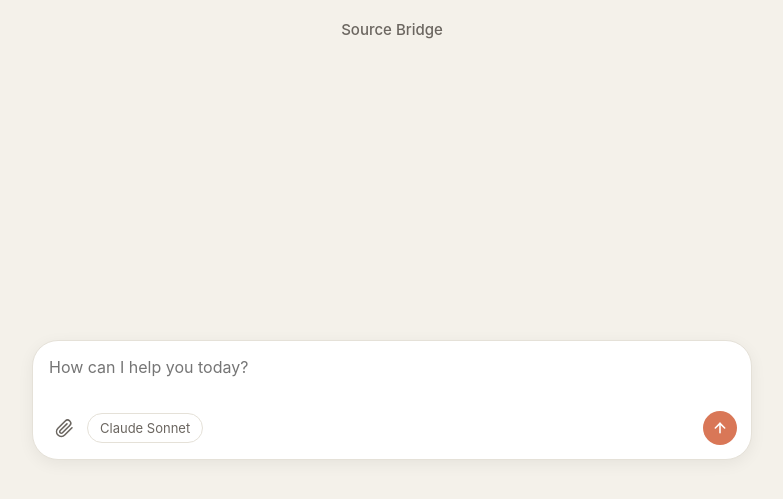
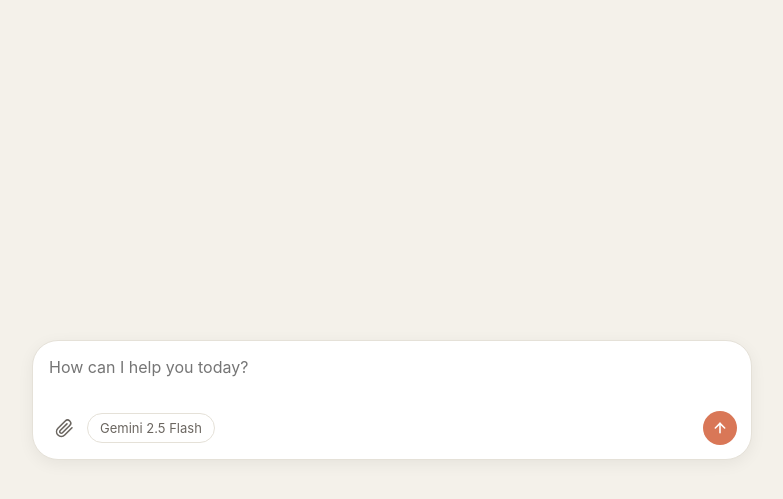
Before and after one commit to guripb13/Source_Bridge, a Flask app: page / in a window 1280 px wide. Shown: the top 499 px of the page, without its empty margins (248-1031 px from the left). Run offline with Flask 3, Linux system fonts and the light colour scheme.

Commit message:
bug fixed

```diff
--- a/static/style.css
+++ b/static/style.css
@@ -54,13 +54,7 @@ h1 {
 .messages::-webkit-scrollbar {
   display: none;                  /* Chrome, Edge, Safari */
 }
-.reply {
-  background: #fdeee8;
-  border: 1px solid #f3cfc2;
-  white-space: pre-wrap;
-  font-family: Consolas, Menlo, monospace;
-  font-size: 14px;
-}
+
 .message {
   background: #ebe6da;
   padding: 10px 14px;
@@ -71,6 +65,13 @@ h1 {
   white-space: pre-wrap;
 }
 
+.reply {
+  background: #fdeee8;
+  border: 1px solid #f3cfc2;
+  white-space: pre-wrap;
+  font-family: Consolas, Menlo, monospace;
+  font-size: 14px;
+}
 .file-tag {
   font-size: 13px;
   color: var(--muted);
@@ -193,6 +194,9 @@ h1,
   transform: translateY(-40vh);
 }
 
+.page.empty h1 {
+  opacity: 0;
+}
 .page.empty .messages {
   opacity: 0;
   pointer-events: none;
--- a/templates/index.html
+++ b/templates/index.html
@@ -4,13 +4,12 @@
   <meta charset="UTF-8">
   <meta name="viewport" content="width=device-width, initial-scale=1.0">
   <title>Chat Input Box</title>
-  <script src="{{ url_for('static', filename='script.js') }}"></script>
   <link rel="stylesheet" href="{{ url_for('static', filename='style.css') }}">
 </head>
 <body>
 
 <div class="page empty">
-  <h1>Source Bridge</h1>
+  <h1>SOURCE BRIDGE</h1>
 
   <!-- Messages and replies appear here -->
   <div class="messages" id="messages"></div>
@@ -28,7 +27,7 @@
           </svg>
         </label>
 
-        <span class="model-pill">Claude Sonnet</span>
+        <span class="model-pill">Gemini 2.5 Flash</span>
       </div>
 
       <button type="submit" class="send-btn" title="Send">
@@ -40,5 +39,7 @@
     </div>
   </form>
 </div>
+
+<script src="{{ url_for('static', filename='script.js') }}"></script>
 </body>
 </html>
```
